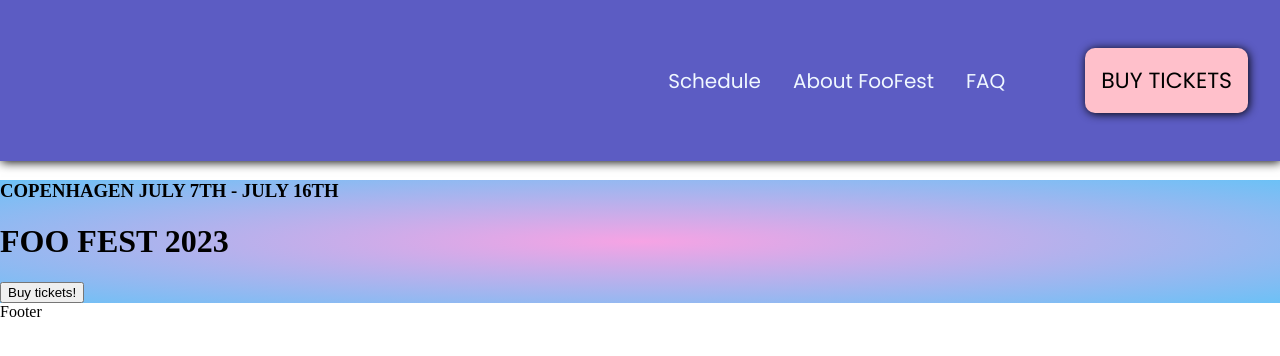
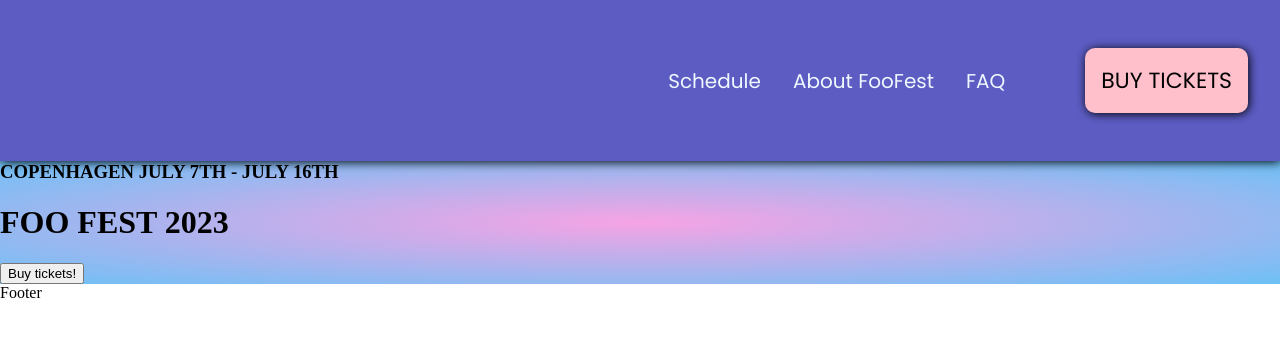
Before and after one commit to sabi4826/exam_frontend, a React (Vite) app: page / in a window 1280 px wide. Shown: the top 356 px of the page. Built offline with nearby package versions, Linux system fonts and the light colour scheme.

Commit message:
margin removed from h3 in header

```diff
--- a/src/style/header.css
+++ b/src/style/header.css
@@ -10,3 +10,7 @@
   background-image: linear-gradient(315deg, #f6a3e4ff, #6cc1f6ff);
   background-image: radial-gradient(#f6a3e4ff, #6cc1f6ff);
 }
+
+.foo_header h3 {
+  margin: 0;
+}
```
